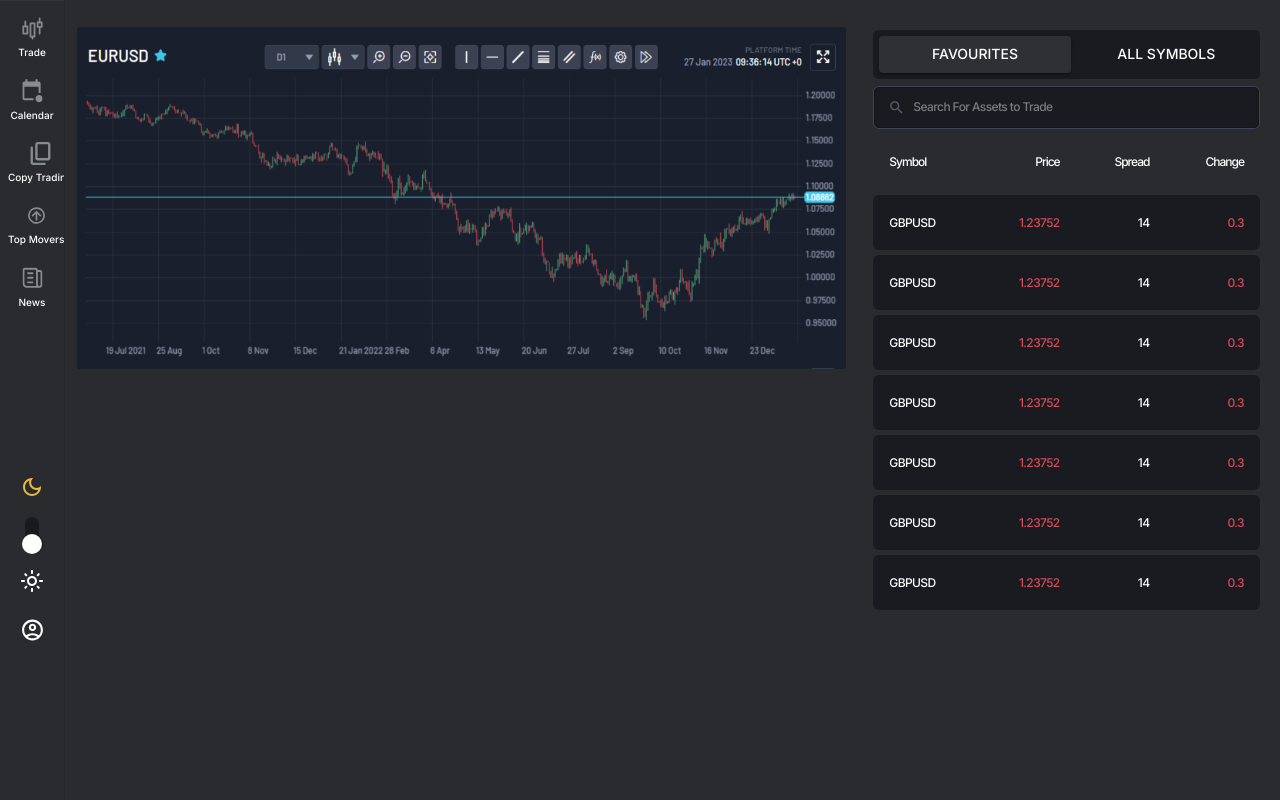
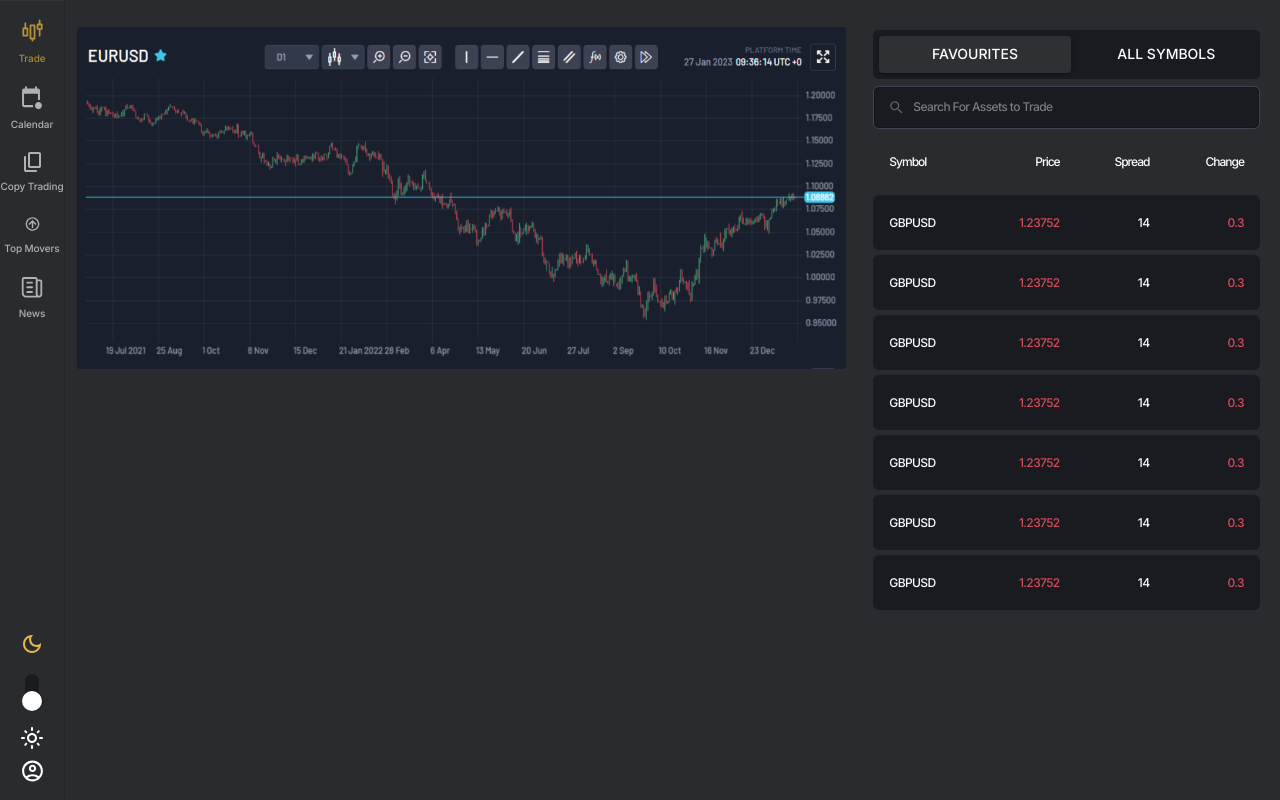
Before and after one commit to bhavesh-div/WebTradeLight, a React (Create React App) app in the folder my-app/: page /dashboard in a window 1280 px wide. Built offline with nearby package versions, Linux system fonts and the light colour scheme.

Commit message:
SideBAr Menu Change

```diff
--- a/my-app/src/components/Dashboard/BottomMenu/index.tsx
+++ b/my-app/src/components/Dashboard/BottomMenu/index.tsx
@@ -20,7 +20,6 @@ const BottomMenu = () => {
 
   return (
     <>
-      {" "}
       <Paper
         sx={{
           position: "fixed",
--- a/my-app/src/components/Dashboard/Candle/index.tsx
+++ b/my-app/src/components/Dashboard/Candle/index.tsx
@@ -6,7 +6,7 @@ function CandleChart() {
   const isMdUp = useGetMediaQueryUp("md");
   return (
     <div>
-      <Box marginTop={"-50px"} marginLeft={"70px"}>
+      <Box marginTop={"-50px"} marginLeft={isMdUp ? "70px" : ""}>
         <Box
           component="img"
           src={`/Images/${isMdUp ? "candle-chart" : "candle-char-mobile"}.png`}
--- a/my-app/src/components/MainLayouts/Header/SimpleHeader.tsx
+++ b/my-app/src/components/MainLayouts/Header/SimpleHeader.tsx
@@ -4,11 +4,9 @@ import {
   Box,
   Stack,
   Switch,
-  Paper,
   Button,
-  Link,
   BottomNavigationAction,
-  Container,
+  BottomNavigation,
 } from "@mui/material";
 import MuiDrawer from "@mui/material/Drawer";
 import List from "@mui/material/List";
@@ -20,14 +18,6 @@ import AccountCircleOutlinedIcon from "@mui/icons-material/AccountCircleOutlined
 import ProfileMenu from "../../Dashboard/ProfileMenu";
 
 const drawerWidth = 300;
-
-const Item = styled(Paper)(({ theme }) => ({
-  backgroundColor: theme.palette.mode === "dark" ? "#1A2027" : "#fff",
-  ...theme.typography.body2,
-  padding: theme.spacing(1),
-  textAlign: "center",
-  color: theme.palette.text.secondary,
-}));
 
 const openedMixin = (theme: Theme): CSSObject => ({
   width: drawerWidth,
@@ -68,6 +58,7 @@ const Drawer = styled(MuiDrawer, {
 }));
 
 export default function MiniDrawer() {
+  const [activeBottomNav, setActiveBottomNav] = useState(0);
   const [isLight, setIsLight] = useState<boolean>(false);
   const [anchorEl, setAnchorEl] = React.useState<null | HTMLElement>(null);
   const [open] = React.useState(false);
@@ -82,31 +73,39 @@ export default function MiniDrawer() {
     <Box sx={{ display: { xs: "none", sm: "none", md: "block" } }}>
       <Drawer variant="permanent" open={open}>
         <Divider />
-        <List>
         <Box
           sx={{
             display: "flex",
             flexDirection: "column",
+            height: "100vh",
             justifyContent: "space-between",
-              overflow: "auto",
-              position: "relative",
           }}
         >
-            <Box
+          <Box>
+            <List>
+              <Box>
+                <BottomNavigation
+                  showLabels
+                  value={activeBottomNav}
+                  onChange={(event, newValue) => {
+                    setActiveBottomNav(newValue);
+                    console.log("newvalue", newValue);
+                  }}
                   sx={{
-                height: { xs: "auto", sm: "auto", md: "450px" },
-                overflow: "auto",
-                position: "relative",
+                    display: "flex",
+                    alignItems: "center",
+                    justifyContent: "space-between",
+                    width: "100%",
+                    flexDirection: "column",
                   }}
                 >
-              <Box
+                  <BottomNavigationAction
                     sx={{
-                  textAlign: "center",
-                  p: 1,
+                      m: "10px",
+                      justifyContent: "center",
+                      alignItems: "center",
                     }}
-              >
-                <Link component="button" underline="none">
-                  <BottomNavigationAction
+                    label={<Typography variant="body4">Trade</Typography>}
                     icon={
                       <Box
                         component="img"
@@ -118,110 +117,94 @@ export default function MiniDrawer() {
                       />
                     }
                   />
-                  <Typography variant="h6">Trade</Typography>
-                </Link>
-              </Box>
-              <Box
+
+                  <BottomNavigationAction
                     sx={{
-                  textAlign: "center",
-                  p: 1,
+                      m: "10px",
+                      justifyContent: "center",
+                      alignItems: "center",
                     }}
-              >
-                <Link component="button" underline="none">
-                  <BottomNavigationAction
+                    label={<Typography variant="body4">Calendar</Typography>}
                     icon={
                       <Box
                         component="img"
                         src="/images/Icons/calendar.svg"
                         sx={{
-                          width: "21px",
-                          height: "23.33px",
+                          height: "24px",
+                          width: "20.87px",
                         }}
                       />
                     }
                   />
-                  <Typography variant="h6">Calendar</Typography>
-                </Link>
-              </Box>
-              <Box
+
+                  <BottomNavigationAction
                     sx={{
-                  textAlign: "center",
-                  p: 1,
+                      m: "10px",
+                      justifyContent: "center",
+                      alignItems: "center",
                     }}
-              >
-                <Link component="button" underline="none">
-                  <BottomNavigationAction
+                    label={
+                      <Typography variant="body4">Copy Trading</Typography>
+                    }
                     icon={
                       <Box
                         component="img"
                         src="/images/Icons/copy-trading.svg"
                         sx={{
-                          width: "21px",
-                          height: "23.33px",
+                          height: "20px",
+                          width: "17px",
                         }}
                       />
                     }
                   />
-                  <Typography variant="h6">Copy Trading</Typography>
-                </Link>
-              </Box>
-              <Box
+
+                  <BottomNavigationAction
                     sx={{
-                  textAlign: "center",
-                  p: 1,
+                      m: "10px",
+                      justifyContent: "center",
+                      alignItems: "center",
                     }}
-              >
-                <Link component="button" underline="none">
-                  <BottomNavigationAction
+                    label={
+                      <Typography variant="body4"> Top Movers </Typography>
+                    }
                     icon={
                       <Box
                         component="img"
                         src="/images/Icons/top-movers.svg"
                         sx={{
-                          width: "21px",
-                          height: "23.33px",
+                          height: "20px",
+                          width: "17px",
                         }}
                       />
                     }
                   />
-                  <Typography variant="h6">Top Movers</Typography>
-                </Link>
-              </Box>
-              <Box
+
+                  <BottomNavigationAction
                     sx={{
-                  textAlign: "center",
-                  p: 1,
+                      m: "10px",
+                      justifyContent: "center",
+                      alignItems: "center",
                     }}
-              >
-                <Link component="button" underline="none">
-                  <BottomNavigationAction
+                    label={<Typography variant="body4">News</Typography>}
                     icon={
                       <Box
                         component="img"
                         src="/images/Icons/news.svg"
                         sx={{
-                          width: "21px",
-                          height: "23.33px",
+                          height: "23px",
+                          width: "22.08px",
                         }}
                       />
                     }
                   />
-                  <Typography variant="h6">News</Typography>
-                </Link>
+                </BottomNavigation>
               </Box>
+            </List>
           </Box>
-            <Box
-              sx={{
-                justifyContent: "flex-end",
-                alignItems: "flex-end",
-                textAlign: "center",
-              }}
-            >
-              <Box
-                sx={{
-                  p: 2,
-                }}
-              >
+          <Box>
+            <List>
+              <Box>
+                <Box>
                   <Stack flexDirection="column" spacing={2} alignItems="center">
                     <DarkModeOutlinedIcon
                       color={isLight ? "inherit" : "warning"}
@@ -238,14 +221,7 @@ export default function MiniDrawer() {
                     />
                   </Stack>
                 </Box>
-              <Box sx={{}}>
-                <Box
-                  sx={{
-                    display: "flex",
-                    justifyContent: "flex-end",
-                    zIndex: 2,
-                  }}
-                >
+                <Box>
                   <Button
                     id="profile-menu"
                     aria-controls={openProfileMenu ? "profile-menu" : undefined}
@@ -270,9 +246,9 @@ export default function MiniDrawer() {
                   />
                 </Box>
               </Box>
+            </List>
           </Box>
         </Box>
-        </List>
       </Drawer>
     </Box>
   );
--- a/my-app/src/theme/theme.ts
+++ b/my-app/src/theme/theme.ts
@@ -37,6 +37,23 @@ declare module "@mui/material/styles" {
 declare module "@mui/material/Typography" {
   interface TypographyPropsVariantOverrides {
     body3: true;
+  }
+}
+
+declare module "@mui/material/styles" {
+  interface TypographyVariants {
+    body4: React.CSSProperties;
+  }
+
+  // allow configuration using `createTheme`
+  interface TypographyVariantsOptions {
+    body4?: React.CSSProperties;
+  }
+}
+
+declare module "@mui/material/Typography" {
+  interface TypographyPropsVariantOverrides {
+    body4: true;
   }
 }
 
@@ -175,6 +192,14 @@ const theme = createTheme({
       lineHeight: "21px",
       color: "#FFFFFF",
     },
+    body4: {
+      fontFamily: "Inter",
+      fontSize: "10px",
+      letterSpacing: "-0.01em",
+      color: "#b1b1b1",
+      fontWeight: "500",
+      lineHeight: "15px",
+    },
   },
 
   components: {
```
Lines whose indentation alone changed are shown as unchanged.
